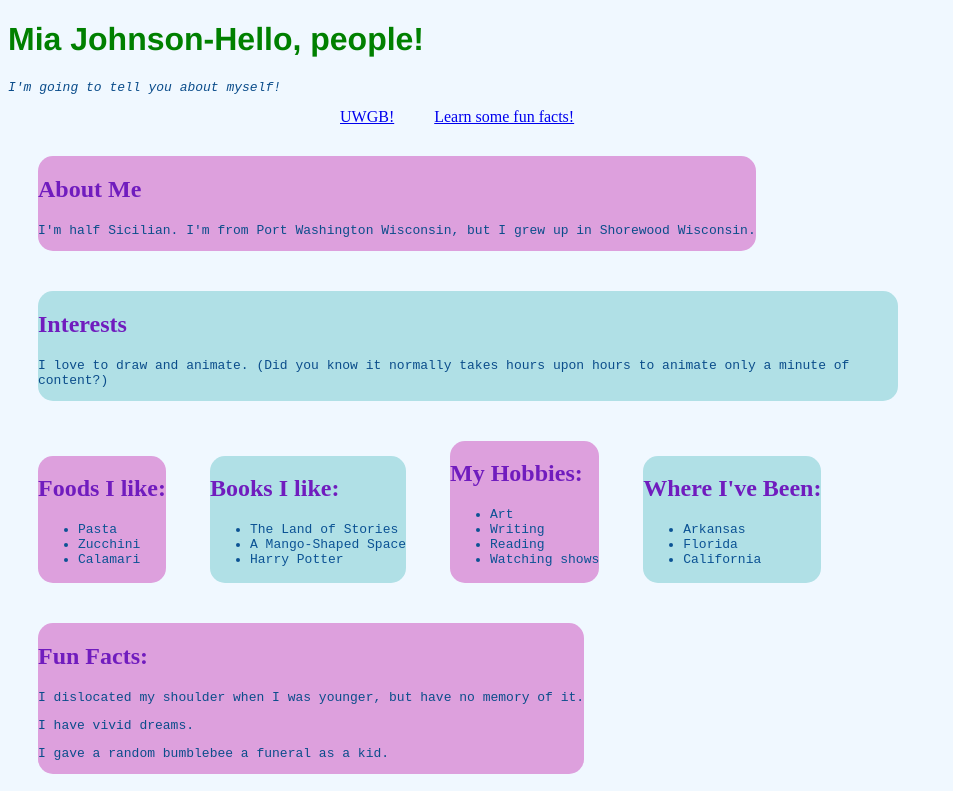
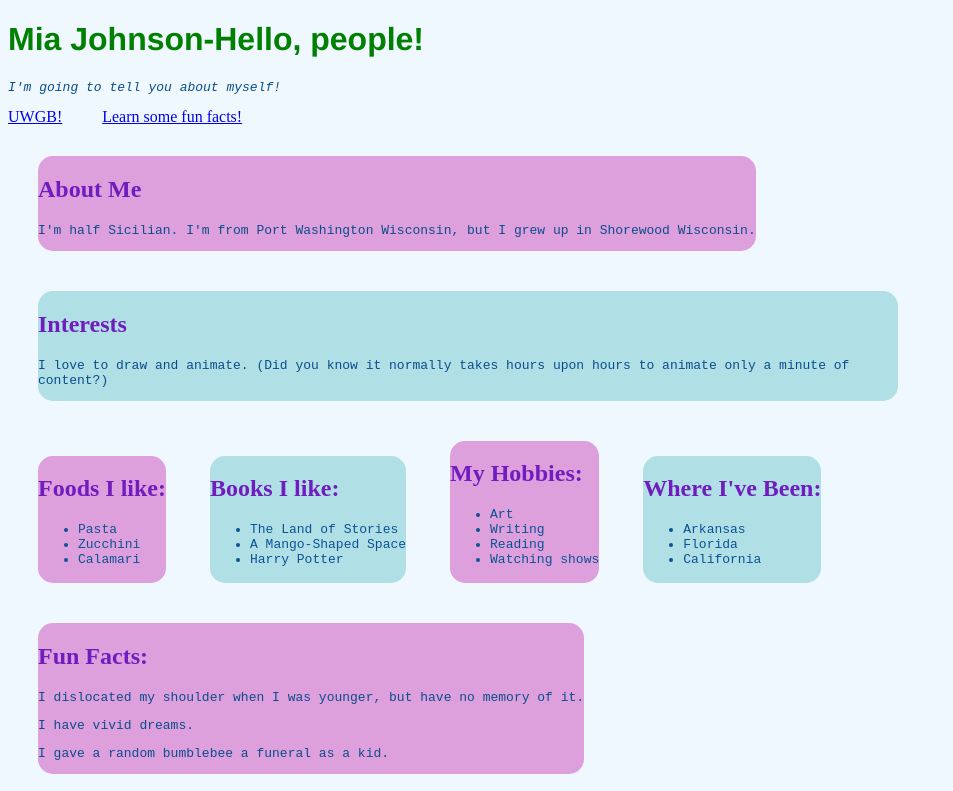
Before and after one commit to GreenCactusMiaJ/Mia-s-Repository, a plain HTML site: page index.html in a window 1280 px wide. Shown: the top 791 px of the page, without its empty margins (0-953 px from the left). Drawn offline with Linux system fonts and the light colour scheme.

Commit message:
Put links back in place

```diff
--- a/style.css
+++ b/style.css
@@ -36,8 +36,6 @@
         nav {
             display: flex;
             justify-content: flex-start;
-            max-width: 600px;
-            margin: 0 auto;
             gap: 40px;
         }
 
```
